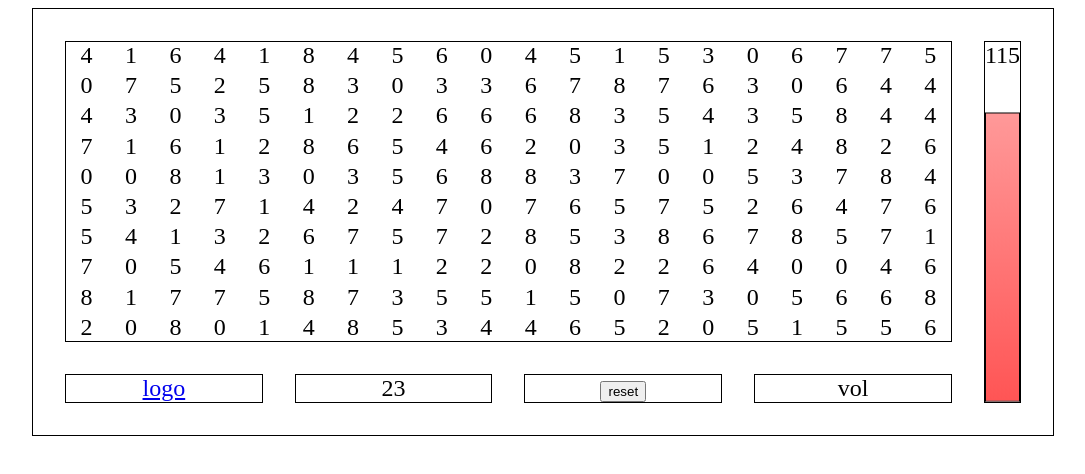
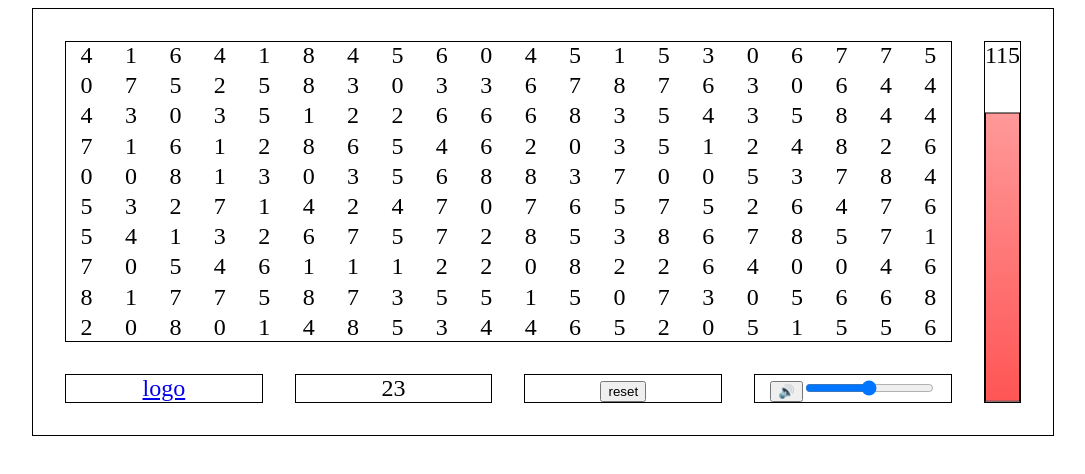
Before and after one commit to qeemoo/pg, a Next.js app: page /apple in a window 1280 px wide. Shown: the top 474 px of the page, without its empty margins (97-1182 px from the left). Built offline with nearby package versions, Linux system fonts and the light colour scheme.

Commit message:
✅ Add: update background music and volume controller
BGM 추가 및 볼륨 컨트롤러 추가

```diff
--- a/src/app/apple/page.tsx
+++ b/src/app/apple/page.tsx
@@ -1,6 +1,6 @@
 'use client';
 
-import { useEffect, useState } from 'react';
+import { useEffect, useRef, useState } from 'react';
 import S from './apple.module.css';
 import Link from 'next/link';
 
@@ -20,11 +20,48 @@ const Apple = () => {
   const [timeLeft, setTimeLeft] = useState<number>(120);
   const [appleGrid, setAppleGrid] = useState<number[]>([]);
   const [score, setScore] = useState<number>(0);
+  const [volume, setVolume] = useState<number>(0.5);
+  const [muted, setMuted] = useState<boolean>(false);
+  const backgroundMusicRef = useRef<HTMLAudioElement | null>(null);
 
   useEffect(() => {
     setAppleGrid(generateAppleGrid());
     setScore(findZeroPoint(generateAppleGrid()));
+
+    backgroundMusicRef.current = new Audio('/sound/apple.mp3');
+    backgroundMusicRef.current.loop = true;
+    backgroundMusicRef.current.volume = volume;
+    backgroundMusicRef.current.muted = muted;
+
+    backgroundMusicRef.current.play().catch((err) => {
+      console.warn('브라우저가 자동 재생을 막음:', err);
+    });
+
+    return () => {
+      backgroundMusicRef.current?.pause();
+      backgroundMusicRef.current = null;
+    };
   }, []);
+
+  useEffect(() => {
+    if (backgroundMusicRef.current) {
+      backgroundMusicRef.current.volume = volume;
+      backgroundMusicRef.current.muted = muted;
+    }
+  }, [volume, muted]);
+
+  const handleReset = () => {
+    const newGrid = generateAppleGrid();
+    setAppleGrid(newGrid);
+    setScore(findZeroPoint(newGrid));
+    setTimeLeft(120);
+
+    // 오디오 재시작
+    if (backgroundMusicRef.current) {
+      backgroundMusicRef.current.currentTime = 0;
+      backgroundMusicRef.current.play();
+    }
+  };
 
   useEffect(() => {
     if (timeLeft <= 0) return;
@@ -52,18 +89,25 @@ const Apple = () => {
           </div>
           <div className={S.score_box}>{score}</div>
           <div className={S.reset_box}>
-            <button
-              onClick={() => {
-                const newGrid = generateAppleGrid();
-                setAppleGrid(newGrid);
-                setScore(findZeroPoint(newGrid));
-                setTimeLeft(120);
+            <button onClick={handleReset}>reset</button>
+          </div>
+          <div className={S.volume_box}>
+            {' '}
+            <button onClick={() => setMuted((prev) => !prev)}>
+              {muted ? '🔇' : '🔊'}
+            </button>
+            <input
+              type='range'
+              min={0}
+              max={1}
+              step={0.01}
+              value={muted ? 0 : volume}
+              onChange={(e) => {
+                setVolume(parseFloat(e.target.value));
+                if (muted) setMuted(false); // 슬라이더 조작 시 자동 음소거 해제
               }}
-            >
-              reset
-            </button>
+            />
           </div>
-          <div className={S.volume_box}>vol</div>
         </div>
       </div>
       <div className={S.timer_container}>
```
Also changed, not shown: 1 other file (tests, documents, lock files or other folders).
